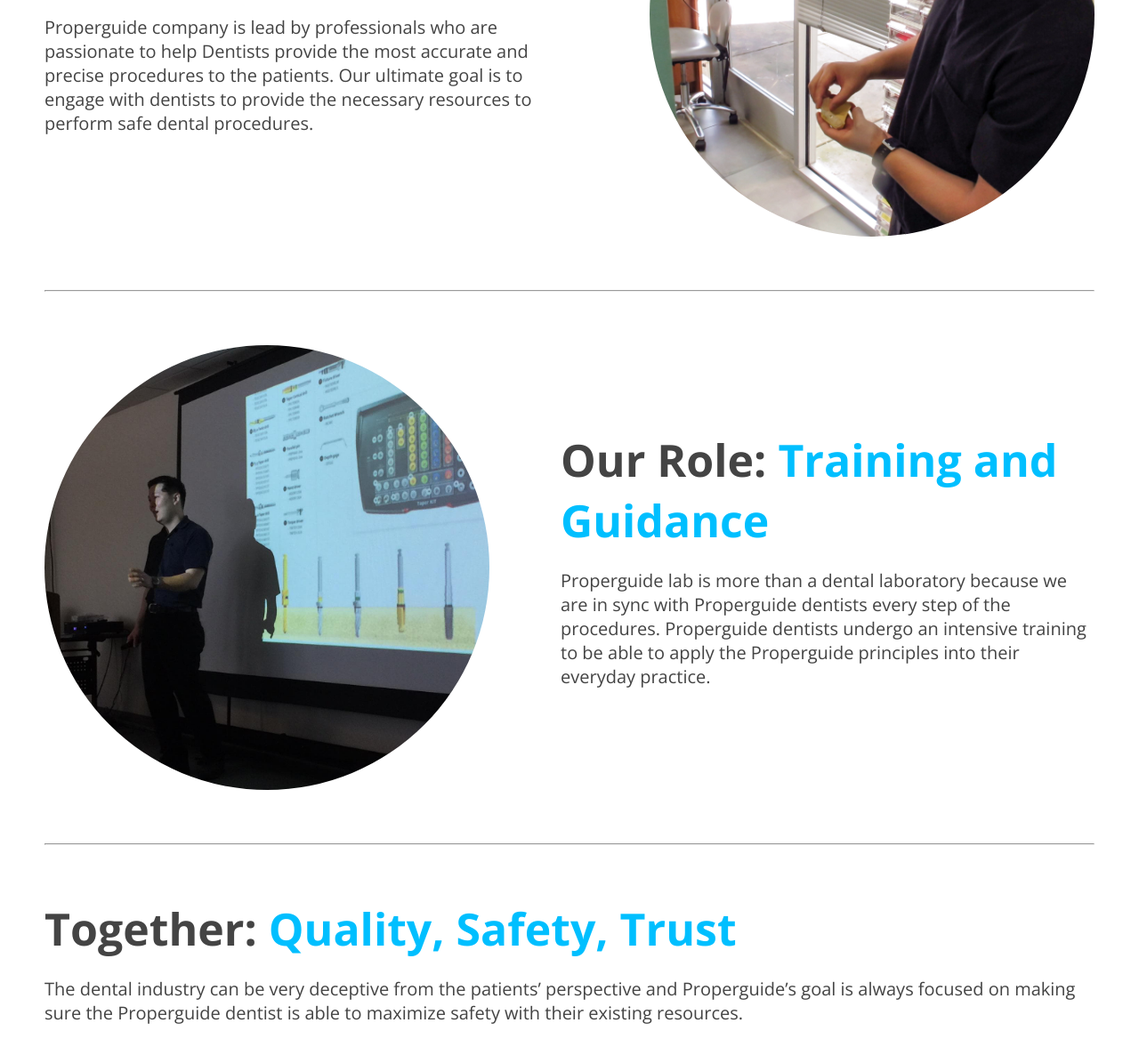
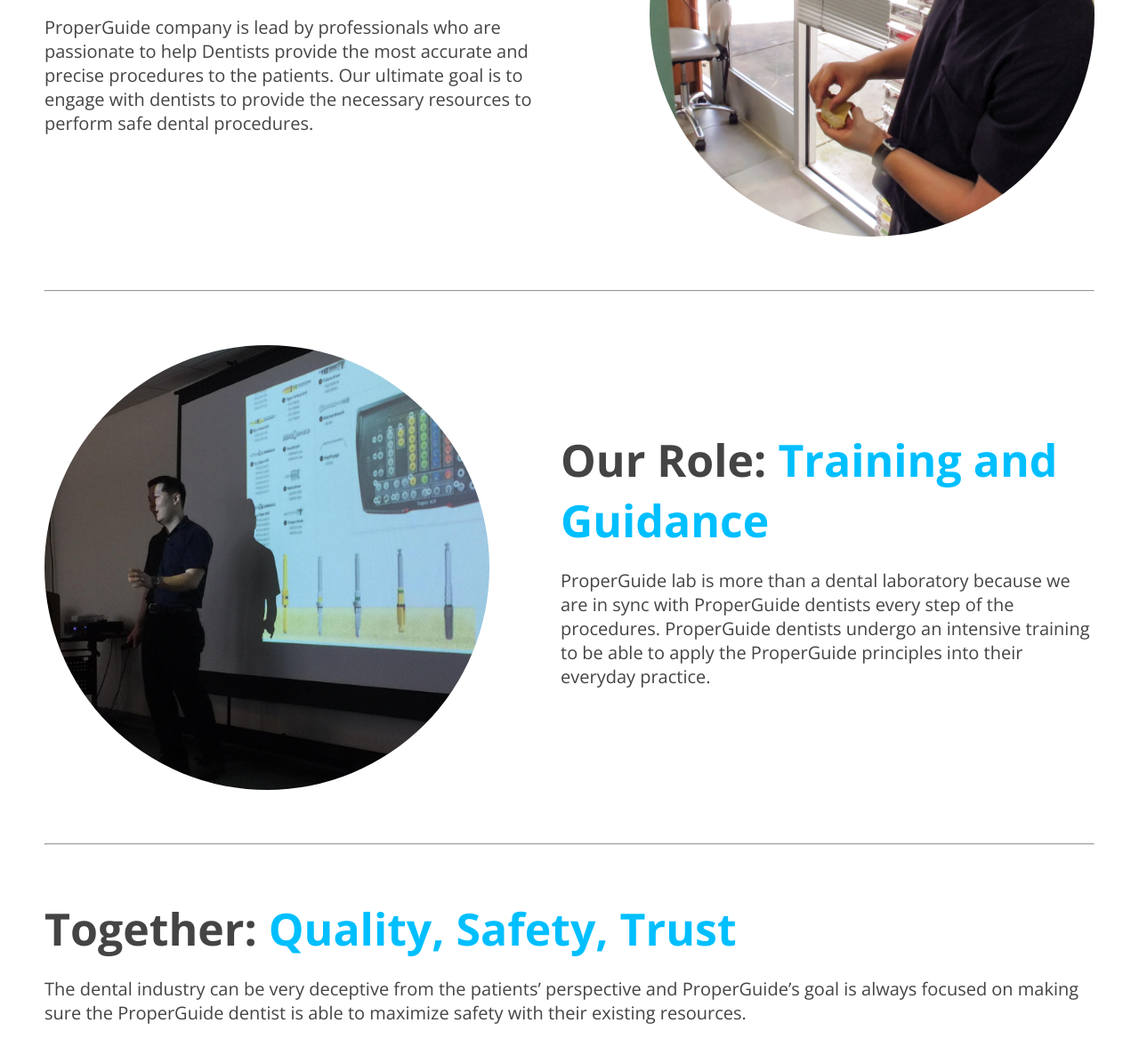
Before and after one commit to currymich/properguide, a website: page public/index.html in a window 1280 px wide. Shown: the part 632-1800 px from the top of the page at 89% size. Drawn offline with nearby package versions, Linux system fonts and the light colour scheme; some packages are replaced by stand-ins of ours.

Commit message:
updating captialization for consistency

```diff
--- a/public/partials/home.html
+++ b/public/partials/home.html
@@ -9,7 +9,7 @@
 <div class="featurette" id="goal">
   <div class="featurette-text">
     <h2>Our Goal: <span>Safety and Precision</span></h2>
-    <p>Properguide company is lead by professionals who are passionate to help Dentists provide the most accurate and precise procedures to the patients. Our ultimate goal is to engage with dentists to provide the necessary resources to perform safe dental procedures.</p>
+    <p>ProperGuide company is lead by professionals who are passionate to help Dentists provide the most accurate and precise procedures to the patients. Our ultimate goal is to engage with dentists to provide the necessary resources to perform safe dental procedures.</p>
   </div>
 
   <div class="featurette-image pull-right"></div>
@@ -20,7 +20,7 @@
 <div class="featurette" id="role">
   <div class="featurette-text">
     <h2>Our Role: <span>Training and Guidance</span></h2>
-    <p>Properguide lab is more than a dental laboratory because we are in sync with Properguide dentists every step of the procedures. Properguide dentists undergo an intensive training to be able to apply the Properguide principles into their everyday practice.</p>
+    <p>ProperGuide lab is more than a dental laboratory because we are in sync with ProperGuide dentists every step of the procedures. ProperGuide dentists undergo an intensive training to be able to apply the ProperGuide principles into their everyday practice.</p>
   </div>
 
   <div class="featurette-image pull-left"></div>
@@ -31,7 +31,7 @@
 <div class="featurette" id="together">
   <div class="featurette-text">
     <h2>Together: <span>Quality, Safety, Trust</span></h2>
-    <p>The dental industry can be very deceptive from the patients’ perspective and Properguide’s goal is always focused on making sure the Properguide dentist is able to maximize safety with their existing resources.</p>
+    <p>The dental industry can be very deceptive from the patients’ perspective and ProperGuide’s goal is always focused on making sure the ProperGuide dentist is able to maximize safety with their existing resources.</p>
   </div>
 
   <!-- <div class="featurette-image pull-right"></div> -->
```
Also changed, not shown: 1 other file.
